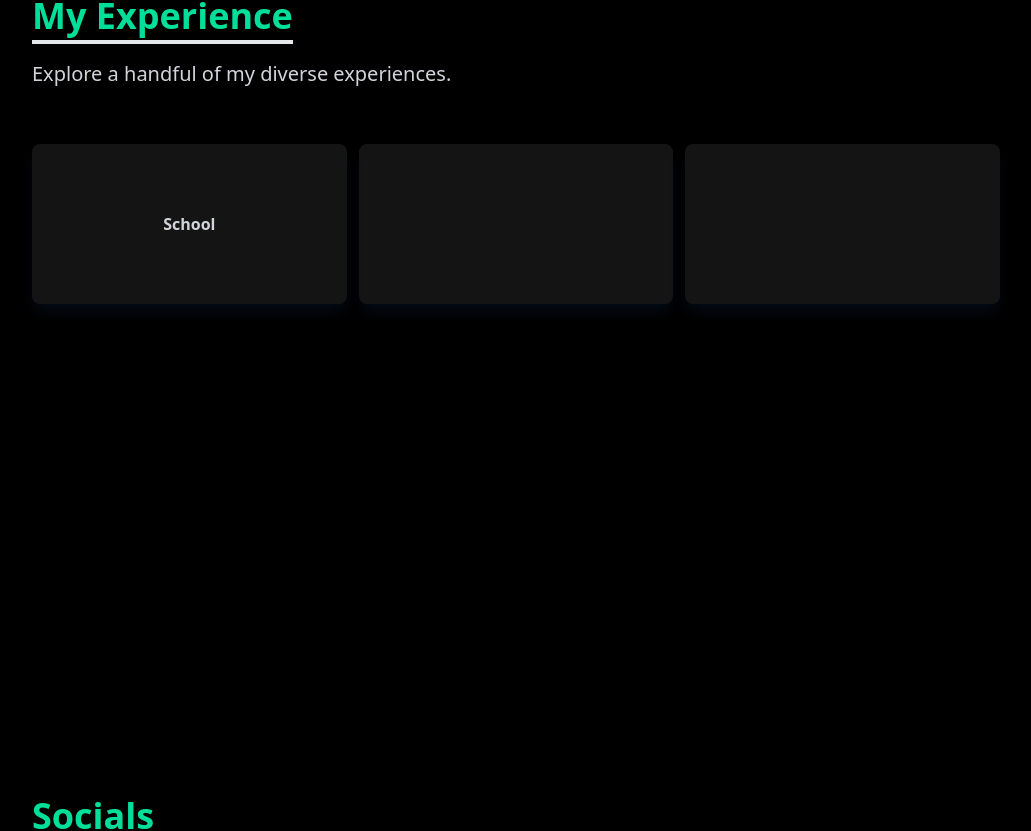
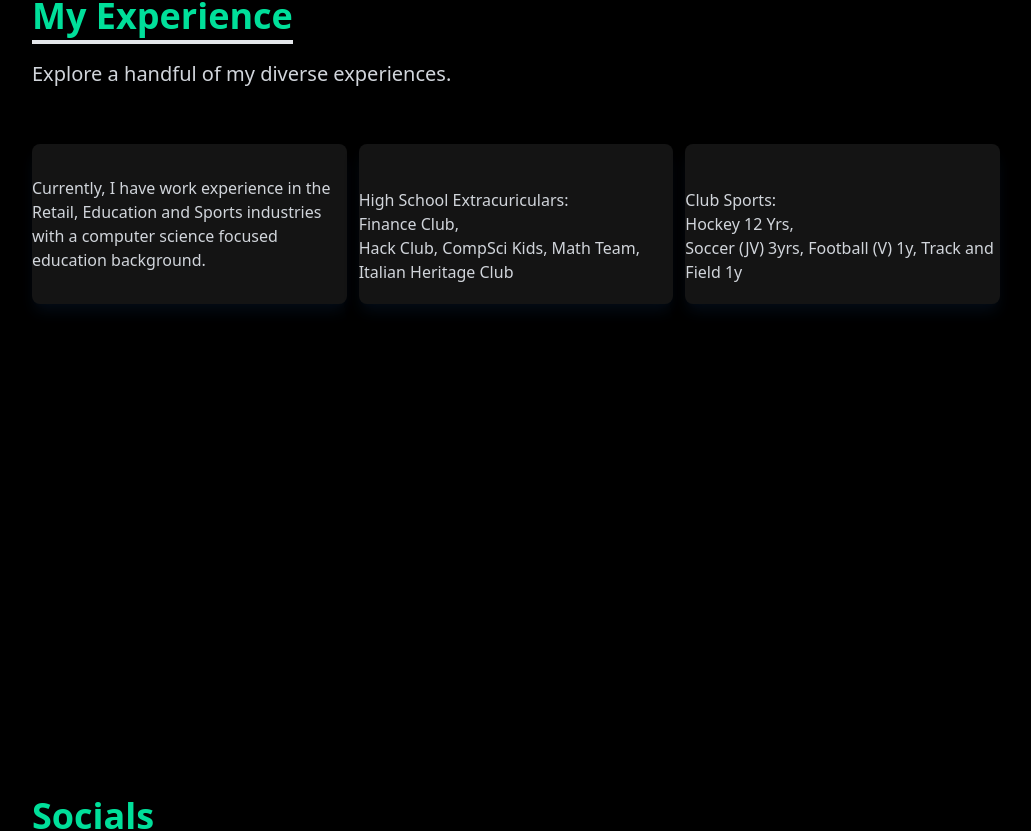
Before and after one commit to jiannotti66/jacks-portfolio-react, a React (Create React App) app: page / in a window 1280 px wide. Shown: the part 4120-4951 px from the top of the page, without its empty margins (124-1155 px from the left). Built offline with nearby package versions, Linux system fonts and the light colour scheme.

Commit message:
final commit

```diff
--- a/src/components/Contact.jsx
+++ b/src/components/Contact.jsx
@@ -12,7 +12,7 @@ const Contact = () => {
         className="flex flex-col max-w-[600px] w-full"
       >
         <div className="pb-4">
-          <p className="text-4xl font-bold inline border-b-4 border-[#00df9a] text-gray-300">
+          <p className="text-4xl font-bold inline border-b-4 border-white text-[#00df9a]">
             Contact
           </p>
           <p className="text-gray-300 py-4 text-xl">
--- a/src/components/Experience.jsx
+++ b/src/components/Experience.jsx
@@ -15,52 +15,30 @@ const Experience = () => {
           </div>
           <div className="grid h-150 items-center sm:grid-cols-2 md:grid-cols-3 gap-3">
 
-            <div className="shadow-lg rounded-lg shadow-[#040c16] bg-[#141414] group container rounder-md flex justify-center items-center mx-auto content-div h-40 relative h-40 overflow-hidden" style={{ cursor: 'pointer' }}>
-              {/* need to fix these 3 components so the original text can go away and interchange when hover is on/off.
-               first complete the first one then copy&paste into next 2. */}
-
-               {/* Orig Text */}
-              <div className="absolute inset-0 transition-opacity duration-300 opacity-100 hover:opacity-0">
-                <span className="flex justify-center items-center h-full font-bold">School</span>
-              </div>
-              {/* Hover Effects */}
-              <div className="opacity-0 absolute inset-0 transition-opacity duration-300 group-hover:opacity-100">
-                <div className="flex justify-center items-center h-full">
-                  <span className="text-l text-white tracking-wider">Hover Text</span>
-                </div>
-              </div>
+            <div
+              className="shadow-lg rounded-lg shadow-[#040c16] bg-[#141414] group container rounder-md flex justify-center items-center mx-auto content-div h-40"
+              style={{ cursor: 'pointer' }}>
+              <span>Currently, I have work experience in the Retail, Education and Sports industries with a computer science focused education background.</span>
             </div>
 
             <div
               className="shadow-lg rounded-lg shadow-[#040c16] bg-[#141414] group container rounder-md flex justify-center items-center mx-auto content-div h-40"
-              style={{ cursor: 'pointer' }}
-            >
-              {/* Hover Effects */}
-              <div className="opacity-0 text-center group-hover:opacity-100 ">
-                <span className="text-l text-white tracking-wider">
-                  <br></br> High School Extracuriculars: <br></br>Finance Club,<br></br>{" "}
+              style={{ cursor: 'pointer' }}>
+              <br></br> High School Extracuriculars: <br></br>Finance Club,<br></br>{" "}
                   Hack Club, CompSci Kids, Math Team, Italian Heritage Club
-                </span>
-              </div>
             </div>
+
             <div
+              className="shadow-lg rounded-lg shadow-[#040c16] bg-[#141414] group container rounder-md flex justify-center items-center mx-auto content-div h-40"
+              style={{ cursor: 'pointer' }}>
+              <br></br> Club Sports: <br></br>Hockey 12 Yrs,<br></br>{" "}
+                 Soccer (JV) 3yrs, Football (V) 1y, Track and Field 1y
+            </div>
 
-              className="shadow-lg rounded-lg shadow-[#040c16] group bg-[#141414] container rounder-md flex justify-center items-center mx-auto content-div h-40"
-              style={{ cursor: 'pointer' }}
 
-            >
-              {/* Hover Effects */}
-              <div className="opacity-0 text-center group-hover:opacity-100 ">
-                <span className="text-l text-white tracking-wider">
-                  Club Sports: <br></br> Hockey - 12 years<br></br>
-                  <br></br> High School Sports: <br></br>Soccer (JV), Football (V), Track
-                  and Field
-                </span>
-              </div>
             </div>
           </div>
         </div>
-      </div>
     );
 
 };
```
